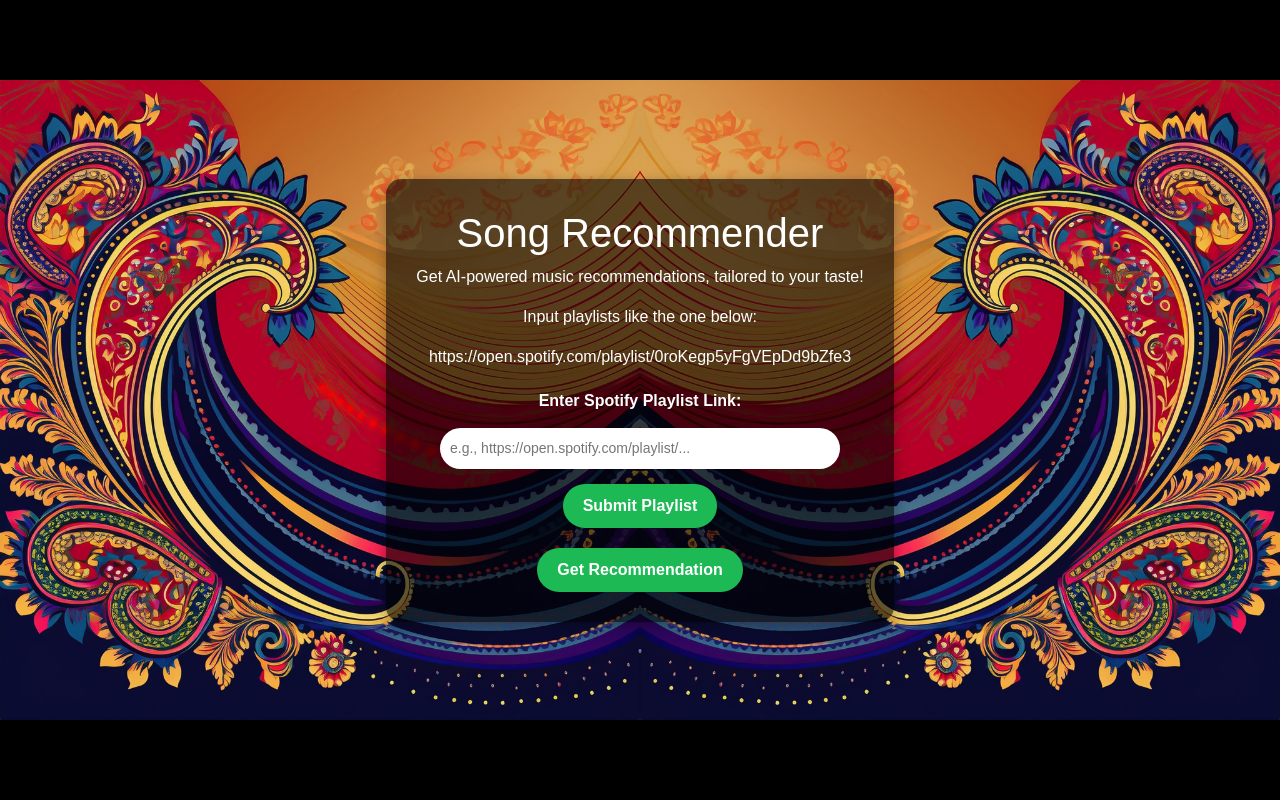
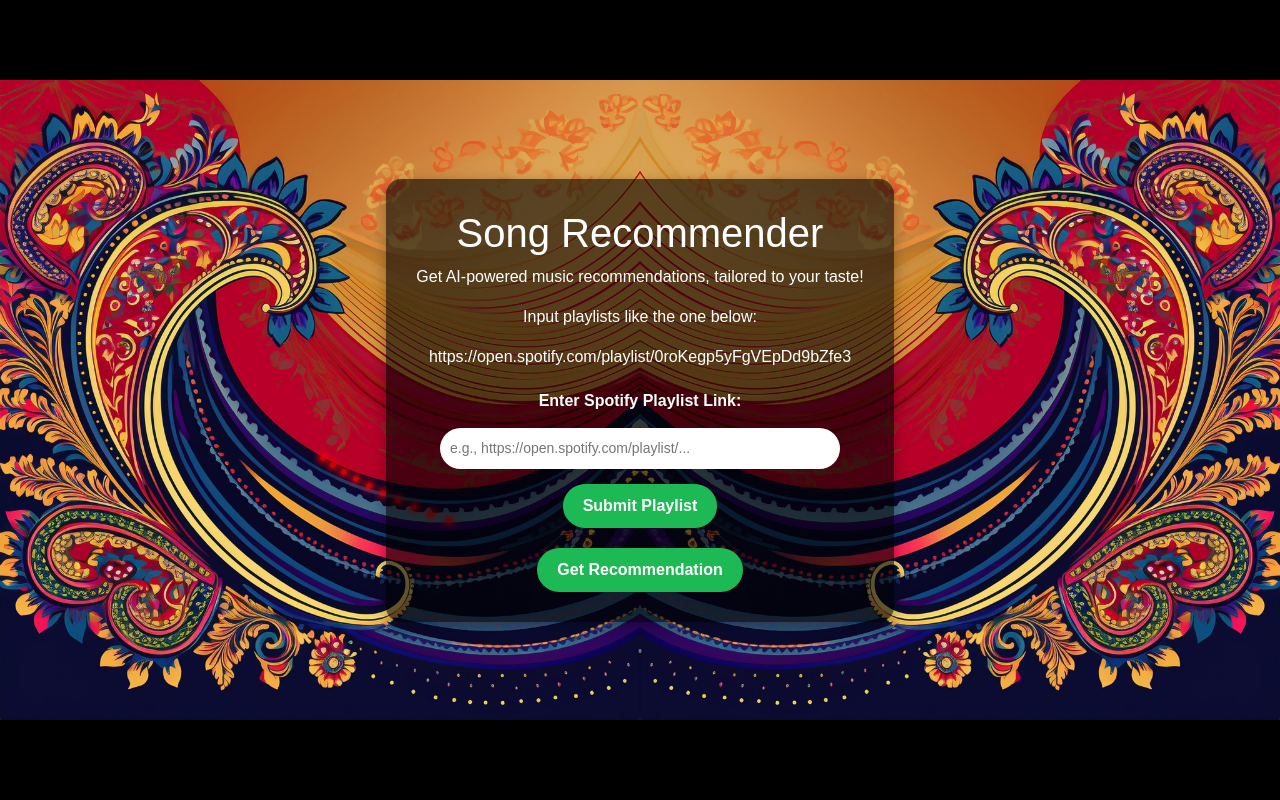
Before and after one commit to prabhatravib/spotify_recommendor_latest, a Flask app: page / in a window 1280 px wide. Run offline with Flask 2, Linux system fonts and the light colour scheme.

Commit message:
Update index.html

```diff
--- a/templates/index.html
+++ b/templates/index.html
@@ -93,16 +93,16 @@
             100% { box-shadow: 0 0 8px 3px rgba(255, 0, 0, 1); }
         }
         /* Bindi Positions */
-        .bindi-1 { top: 385px; left: 320px; }
-        .bindi-2 { top: 392px; left: 328px; }
-        .bindi-3 { top: 399px; left: 337px; }
-        .bindi-4 { top: 406px; left: 347px; }
-        .bindi-5 { top: 413px; left: 358px; }
-        .bindi-6 { top: 420px; left: 370px; }
-        .bindi-7 { top: 427px; left: 383px; }
-        .bindi-8 { top: 434px; left: 397px; }
-        .bindi-9 { top: 441px; left: 412px; }
-        .bindi-10 { top: 448px; left: 428px; }
+        .bindi-1 { top: 455px; left: 320px; }
+        .bindi-2 { top: 462px; left: 330px; }
+        .bindi-3 { top: 469px; left: 341px; }
+        .bindi-4 { top: 476px; left: 353px; }
+        .bindi-5 { top: 483px; left: 366px; }
+        .bindi-6 { top: 490px; left: 380px; }
+        .bindi-7 { top: 497px; left: 395px; }
+        .bindi-8 { top: 504px; left: 411px; }
+        .bindi-9 { top: 511px; left: 428px; }
+        .bindi-10 { top: 518px; left: 446px; }
     </style>
 </head>
 <body>
```
